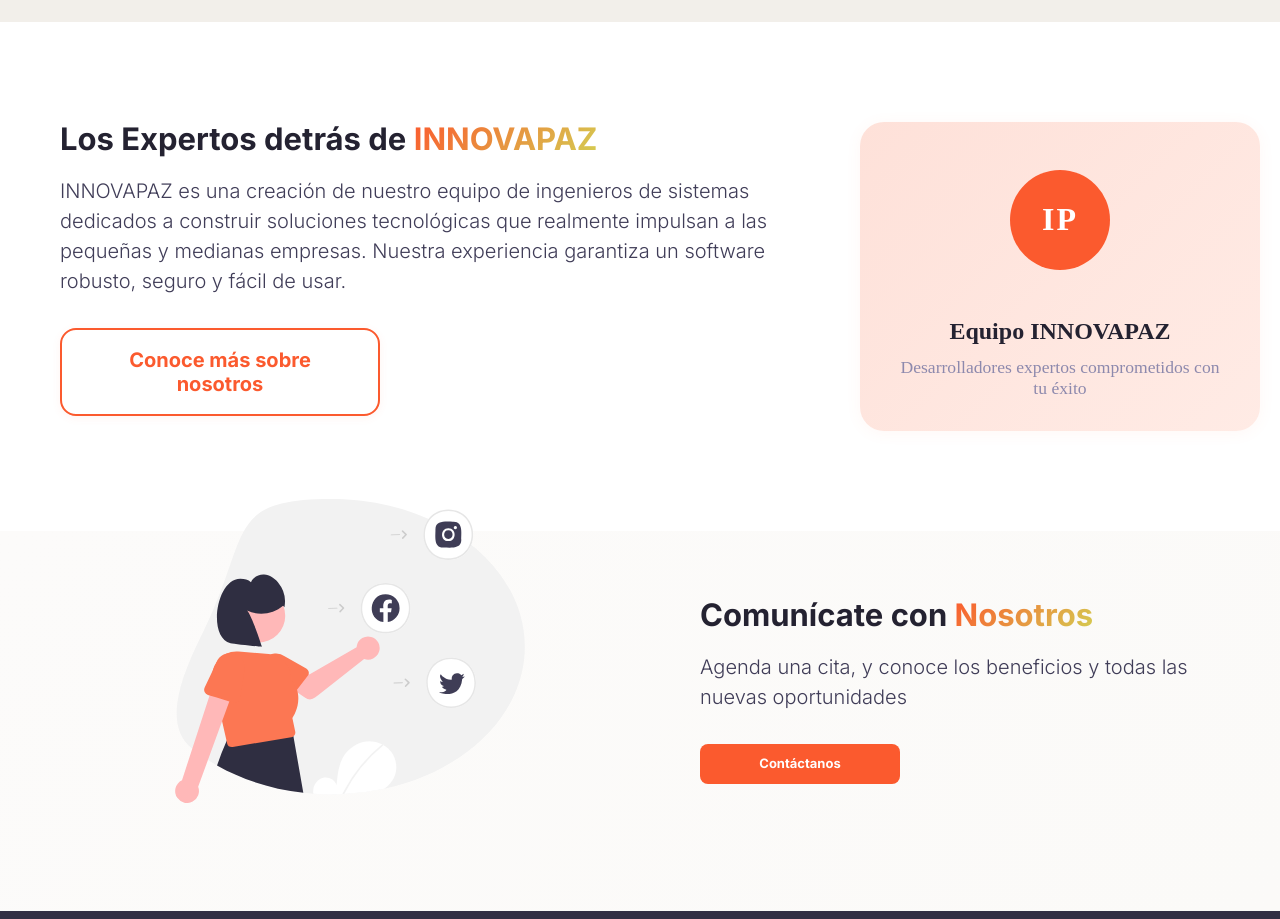
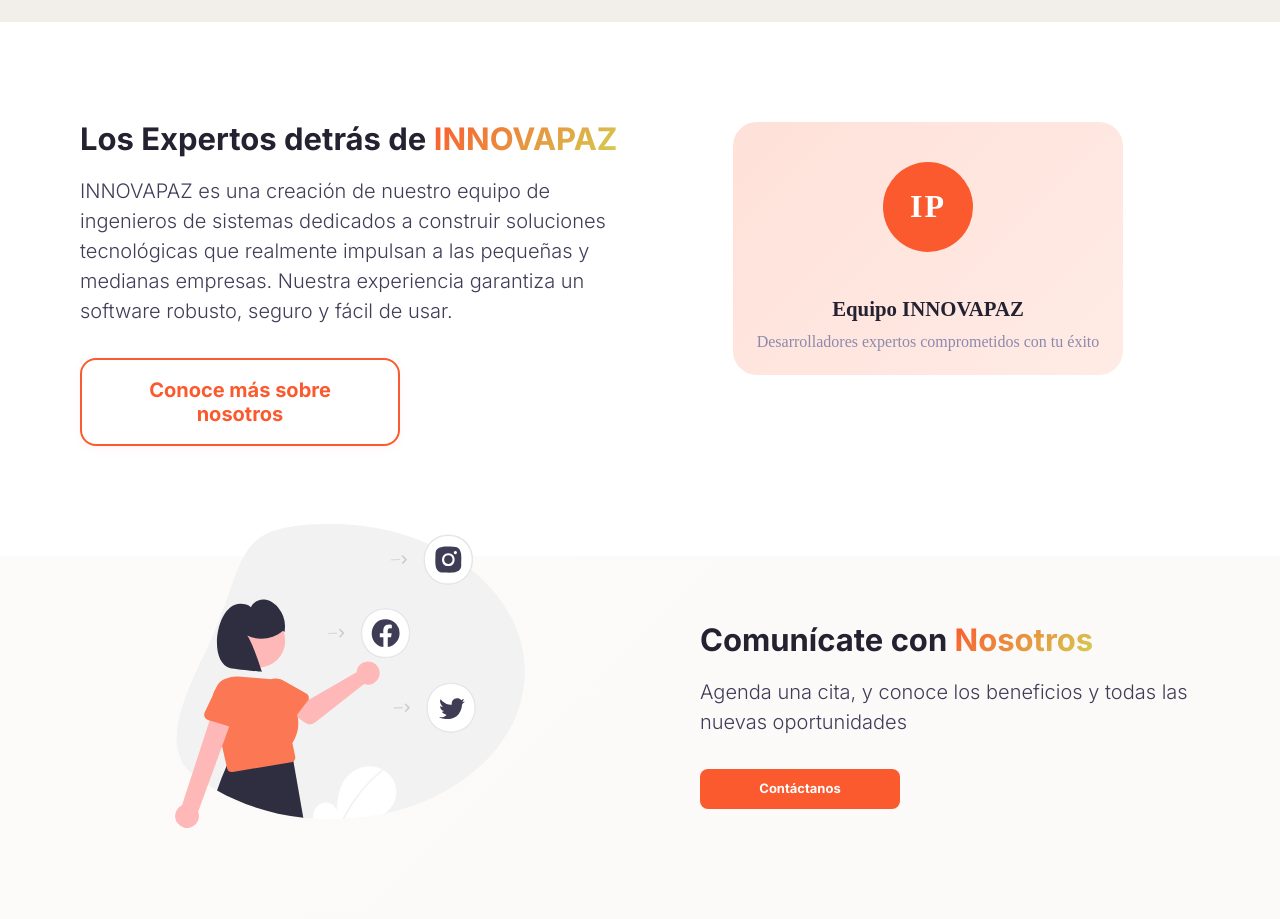
Before and after one commit to edisonCheca/INNOVAPAZ, a React (Vite) app in the folder apps/website-erp-marketing/: page / in a window 1280 px wide. Shown: the part 4640-5559 px from the top of the page. Built offline with nearby package versions, Linux system fonts and the light colour scheme; no server answers.

Commit message:
style(components): haciendo que sea responsive la parte de BrandTrust

```diff
--- a/apps/website-erp-marketing/src/components/layout/TrustSection.css
+++ b/apps/website-erp-marketing/src/components/layout/TrustSection.css
@@ -1,5 +1,4 @@
 .trust-section {
-  width: 100%;
   padding: var(--section-padding, 50px 0);
   display: flex;
   justify-content: center;
@@ -47,7 +46,7 @@
 }
 
 .trust-section__right {
-  flex: 0 0 400px;
+  flex: 1;
   display: flex;
   align-items: center;
   justify-content: center;
@@ -56,12 +55,10 @@
 .trust-section__card {
   background: linear-gradient(135deg, var(--acc-100) 0%, var(--acc-50) 100%);
   border-radius: 24px;
-  padding: 48px 32px 32px 32px;
-  box-shadow: 0 2px 16px rgba(252, 119, 83, 0.06); /* var(--acc-500) */
+  padding: 15px 15px;
   display: flex;
   flex-direction: column;
   align-items: center;
-  min-width: 320px;
 }
 
 .trust-section__circle {
@@ -97,6 +94,105 @@
   margin: 0;
 }
 
+/* Desktop: 1120px - 1440px */
+@media (min-width: 1120px) and (max-width: 1440px) {
+  .trust-section__container {
+    max-width: 1120px;
+    gap: 32px;
+  }
+  .trust-section__card {
+    min-width: 300px;
+    padding: 40px 24px 24px 24px;
+  }
+  .trust-section__circle {
+    width: 90px;
+    height: 90px;
+  }
+  .trust-section__card-title {
+    font-size: 1.3rem;
+  }
+  .trust-section__card-desc {
+    font-size: 1rem;
+  }
+}
+
+/* Tablet: 680px - 1120px */
+@media (max-width: 1120px) and (min-width: 680px) {
+  .trust-section {
+    padding: 40px 0;
+  }
+  .trust-section__container {
+    display: flex;
+    flex-direction: column;
+    align-items: center;
+    max-width: 680px;
+    gap: 24px;
+  }
+  .trust-section__left {
+    gap: 24px;
+  }
+  .trust-section__right {
+    justify-content: center;
+    margin-bottom: 50px;
+  }
+  .trust-section__card {
+    min-width: 260px;
+    padding: 32px 16px 16px 16px;
+  }
+  .trust-section__circle {
+    width: 70px;
+    height: 70px;
+    margin-bottom: 16px;
+  }
+  .trust-section__card-title {
+    font-size: 1.1rem;
+  }
+  .trust-section__card-desc {
+    font-size: 0.95rem;
+  }
+}
+
+/* Mobile: <= 380px */
+@media (max-width: 380px) {
+  .trust-section {
+    padding: 24px 0;
+    margin: 0;
+  }
+  .trust-section__container {
+    flex-direction: column;
+    align-items: stretch;
+    max-width: 100vw;
+    gap: 16px;
+    padding: 0 8px;
+  }
+  .trust-section__left {
+    gap: 16px;
+  }
+  .trust-section__button {
+    margin-bottom: 8px;
+  }
+  .trust-section__card {
+    min-width: 180px;
+    padding: 16px 8px 8px 8px;
+    border-radius: 16px;
+  }
+  .trust-section__circle {
+    width: 48px;
+    height: 48px;
+    margin-bottom: 8px;
+  }
+  .trust-section__circle-text {
+    font-size: 1.1rem;
+  }
+  .trust-section__card-title {
+    font-size: 1rem;
+    margin-bottom: 6px;
+  }
+  .trust-section__card-desc {
+    font-size: 0.8rem;
+  }
+}
+
 /* Responsive */
 @media (max-width: 900px) {
   .trust-section__container {
@@ -105,6 +201,7 @@
     gap: 32px;
   }
   .trust-section__right {
-    justify-content: flex-start;
+    justify-content: center;
+    margin-bottom: 50px;
   }
 }
```
